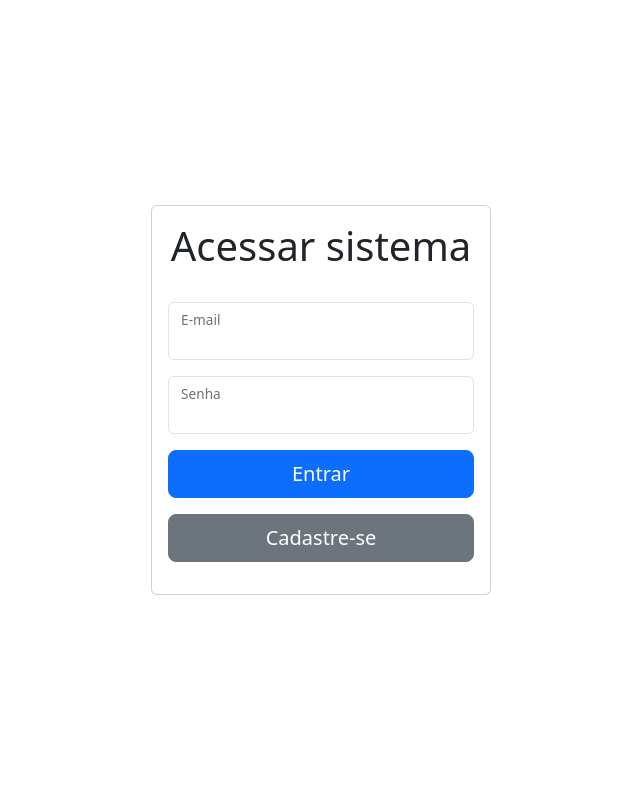
After one commit to nathanbahia2/me-avisa, a Django app: page /auth/login in a window 1280 px wide. The commit adds this page. Shown: the whole page, without its empty margins (319-959 px from the left). Run offline with Django 4.2, Linux system fonts and the light colour scheme; parts of the project's set-up code (start-up, migrations or seed data) failed here and were passed over; some libraries are stand-ins or nearby versions.

Commit message:
ADD: cria sistema de login e logout

```diff
--- a/apps/core/templates/core/index.html
+++ b/apps/core/templates/core/index.html
@@ -26,7 +26,7 @@
                         <a class="nav-link" href="#">Configurações</a>
                     </li>
                 </ul>
-                <a href="#" class="text-danger fw-bold text-decoration-none h3"><i class="fas fa-sign-out-alt"></i></a>
+                <a href="{% url 'users:logout' %}" class="text-danger fw-bold text-decoration-none h3"><i class="fas fa-sign-out-alt"></i></a>
             </div>
         </div>
     </nav>
--- /dev/null
+++ b/apps/users/forms.py
@@ -0,0 +1,23 @@
+from django import forms
+
+
+class LoginForm(forms.Form):
+    email = forms.EmailField(
+        label='E-mail',
+        required=True,
+        widget=forms.EmailInput(
+            attrs={
+                'class': 'form-control'
+            }
+        )
+    )
+
+    password = forms.CharField(
+        label='Senha',
+        required=True,
+        widget=forms.PasswordInput(
+            attrs={
+                'class': 'form-control'
+            }
+        )
+    )
--- /dev/null
+++ b/apps/users/templates/users/login.html
@@ -0,0 +1,46 @@
+{% load static %}
+{% load bootstrap5 %}
+
+<!DOCTYPE html>
+<html lang="en">
+<head>
+    <meta charset="UTF-8">
+    <title>Home</title>
+    {% bootstrap_css %}
+    <link rel="stylesheet" href="https://use.fontawesome.com/releases/v5.0.13/css/all.css">
+    <style>
+        .container {
+            height:100vh
+        }
+
+        form {
+            width: 340px;
+        }
+    </style>
+</head>
+<body>
+    <div class="container d-flex justify-content-center align-items-center">
+        <form method="post" class="card p-3">
+            {% csrf_token %}
+            <div class="mb-4 text-center">
+                <h1>Acessar sistema</h1>
+            </div>
+            <div class="form-floating mb-3">
+                {{ form.email }}
+                <label for="{{ form.email.id_for_label }}">{{ form.email.label }}</label>
+            </div>
+            <div class="form-floating">
+                {{ form.password }}
+                <label for="{{ form.password.id_for_label }}">{{ form.password.label }}</label>
+            </div>
+            <div class="mt-3">
+                <button class="btn btn-lg btn-primary w-100">Entrar</button>
+            </div>
+            <div class="my-3">
+                <a href="#" class="btn btn-lg btn-secondary w-100">Cadastre-se</a>
+            </div>
+        </form>
+    </div>
+{% bootstrap_javascript %}
+</body>
+</html>
--- a/apps/users/urls.py
+++ b/apps/users/urls.py
@@ -5,4 +5,7 @@ from apps.users import views
 
 app_name = 'users'
 
-urlpatterns = []
+urlpatterns = [
+    path('login', views.login, name='login'),
+    path('logout', views.logout, name='logout'),
+]
--- a/apps/users/views.py
+++ b/apps/users/views.py
@@ -1,3 +1,36 @@
-from django.shortcuts import render
+from django.shortcuts import render, redirect
+from django.contrib.auth import (
+    login as django_auth_login,
+    logout as django_auth_logout,
+    authenticate
+)
 
-# Create your views here.
+from apps.users import forms
+
+
+def login(request):
+    form = forms.LoginForm()
+
+    if request.method == "POST":
+        form = forms.LoginForm(request.POST)
+
+        if form.is_valid():
+            user = authenticate(
+                username=form.cleaned_data.get('email'),
+                password=form.cleaned_data.get('password')
+            )
+
+            if user:
+                django_auth_login(request, user)
+                return redirect(request.GET.get('next', '/'))
+
+    context = {
+        'form': form
+    }
+
+    return render(request, 'users/login.html', context)
+
+
+def logout(request):
+    django_auth_logout(request)
+    return redirect('users:login')
--- a/webScrapingProdutos/settings.py
+++ b/webScrapingProdutos/settings.py
@@ -139,9 +139,11 @@ DEFAULT_AUTO_FIELD = 'django.db.models.BigAutoField'
 
 # AUTENTICAÇÃO
 AUTH_USER_MODEL = 'users.Usuario'
+LOGIN_URL = '/auth/login',
+LOGIN_REDIRECT_URL = '/'
+LOGOUT_REDIRECT_URL = '/auth/login'
 
 
-# CELERY
 # CELERY
 REDIS_URL = config('REDIS_URL')
 CACHE_BACKEND = 'default'
--- a/webScrapingProdutos/urls.py
+++ b/webScrapingProdutos/urls.py
@@ -19,5 +19,5 @@ from django.urls import path, include
 urlpatterns = [
     path('admin/', admin.site.urls),
     path('', include('apps.core.urls')),
-    path('auth', include('apps.users.urls')),
+    path('auth/', include('apps.users.urls')),
 ]
```
